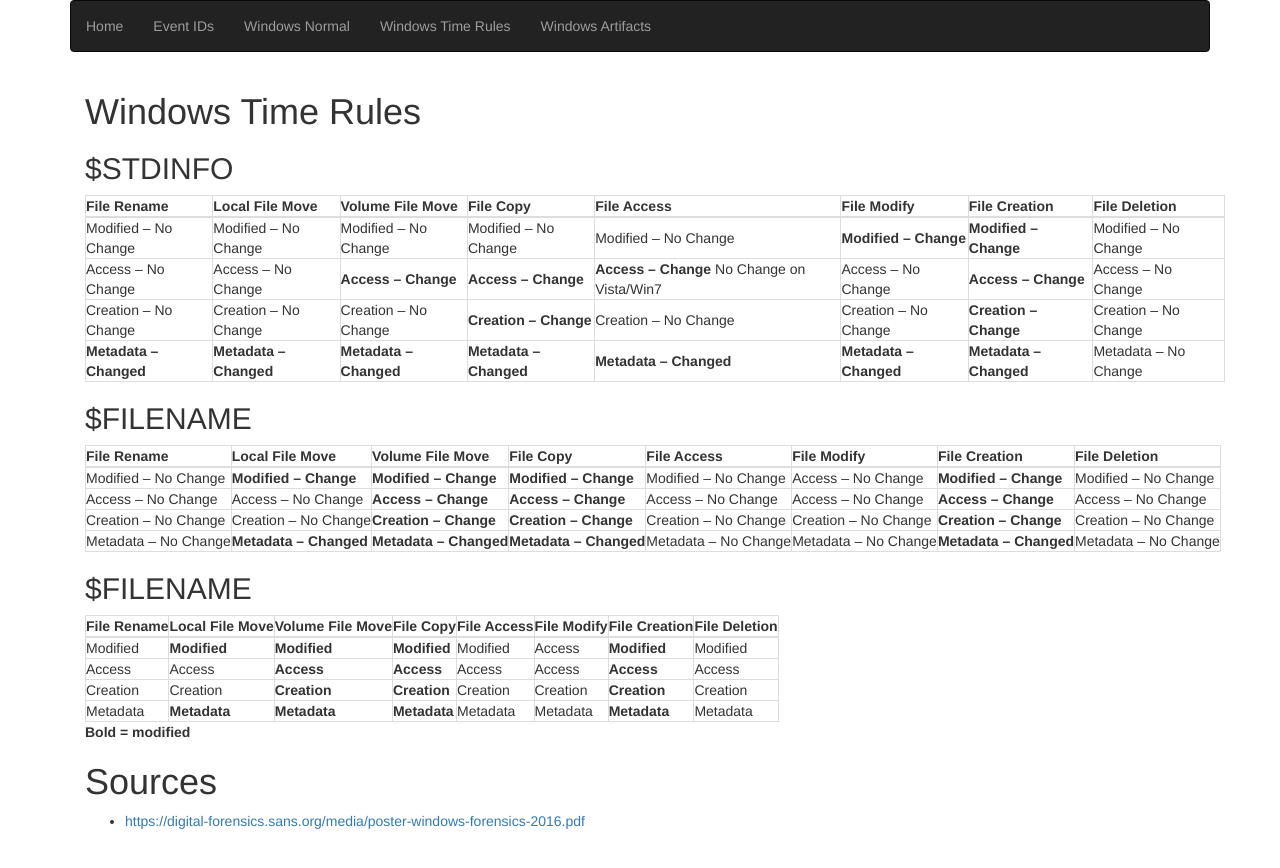
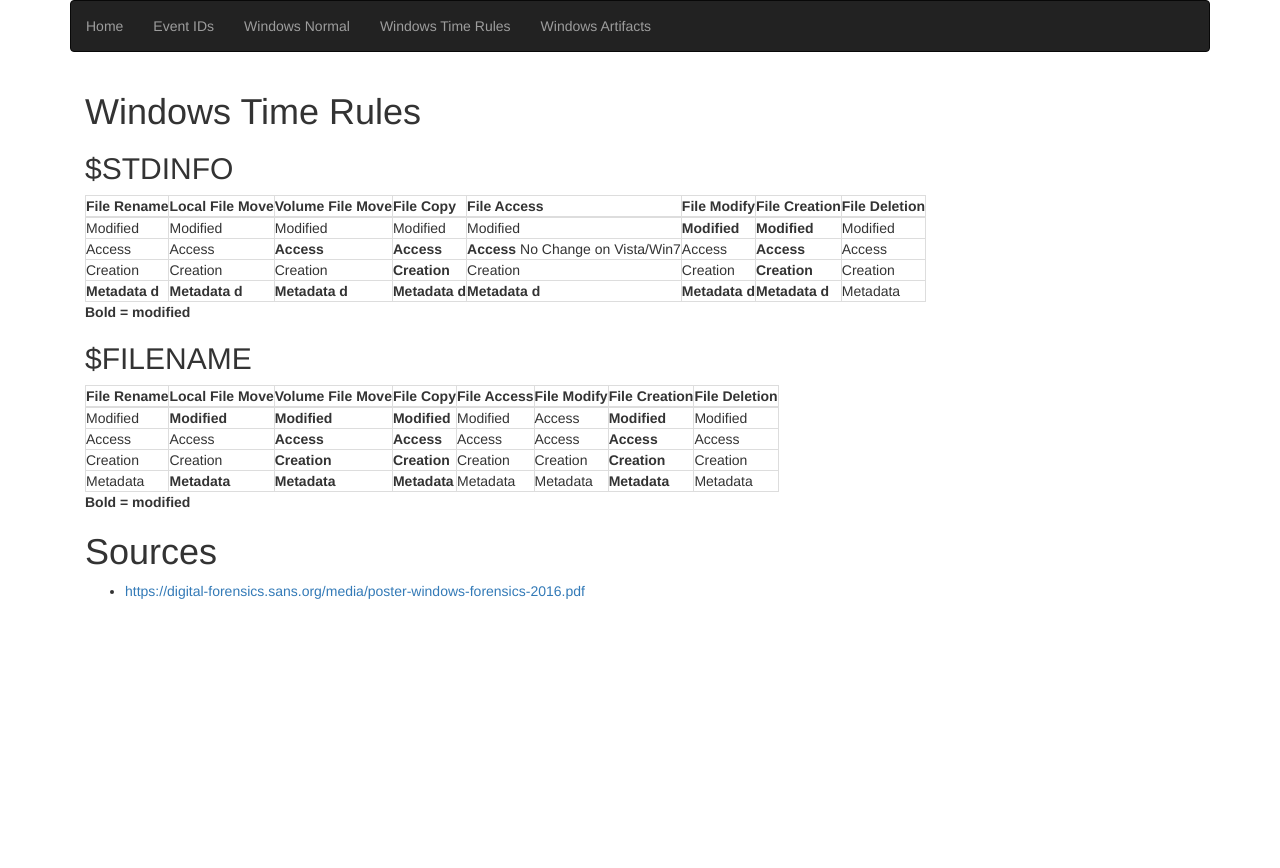
Before and after one commit to jipegit/jipegit.github.io, a Jekyll site: the page built from windows-time-rules.md, in a window 1280 px wide. Shown: the top 868 px of the page. Built offline with Jekyll 4.4.1, drawn with Linux system fonts in a browser that asks for light colours.

Commit message:
wtr update
wtr update

```diff
--- a/windows-time-rules.md
+++ b/windows-time-rules.md
@@ -10,20 +10,13 @@
 {:.table-bordered}
 | File Rename          | Local File Move      | Volume File Move     | File Copy            | File Access                             | File Modify          | File Creation      | File Deletion        |
 |----------------------|----------------------|----------------------|----------------------|-----------------------------------------|----------------------|--------------------|----------------------|
-| Modified – No Change | Modified – No Change | Modified – No Change | Modified – No Change | Modified – No Change                    | <b>Modified – Change</b>    | <b>Modified – Change</b>  | Modified – No Change |
-| Access – No Change   | Access – No Change   | <b>Access – Change</b>      | <b>Access – Change</b>      | <b>Access – Change</b> No Change on Vista/Win7 | Access – No Change   | <b>Access – Change</b>    | Access – No Change   |
-| Creation – No Change | Creation – No Change | Creation – No Change | <b>Creation – Change</b>    | Creation – No Change                    | Creation – No Change | <b>Creation – Change</b>  | Creation – No Change |
-| <b>Metadata – Changed</b>   | <b>Metadata – Changed</b>   | <b>Metadata – Changed</b>   | <b>Metadata – Changed</b>   | <b>Metadata – Changed</b>                      | <b>Metadata – Changed</b>   | <b>Metadata – Changed</b> | Metadata – No Change |
+| Modified  | Modified  | Modified  | Modified  | Modified                     | <b>Modified </b>    | <b>Modified </b>  | Modified  |
+| Access    | Access    | <b>Access </b>      | <b>Access </b>      | <b>Access </b> No Change on Vista/Win7 | Access    | <b>Access </b>    | Access    |
+| Creation  | Creation  | Creation  | <b>Creation </b>    | Creation                     | Creation  | <b>Creation </b>  | Creation  |
+| <b>Metadata d</b>   | <b>Metadata d</b>   | <b>Metadata d</b>   | <b>Metadata d</b>   | <b>Metadata d</b>                      | <b>Metadata d</b>   | <b>Metadata d</b> | Metadata  |
 
-## $FILENAME
+<b>Bold = modified</b>
 
-{:.table-bordered}
-| File Rename          | Local File Move      | Volume File Move   | File Copy          | File Access          | File Modify          | File Creation      | File Deletion        |
-|----------------------|----------------------|--------------------|--------------------|----------------------|----------------------|--------------------|----------------------|
-| Modified – No Change | <b>Modified – Change</b>    | <b>Modified – Change</b>  | <b>Modified – Change</b>  | Modified – No Change | Access – No Change   | <b>Modified – Change</b>  | Modified – No Change |
-| Access – No Change   | Access – No Change   | <b>Access – Change</b>    | <b>Access – Change</b>    | Access – No Change   | Access – No Change   | <b>Access – Change</b>    | Access – No Change   |
-| Creation – No Change | Creation – No Change | <b>Creation – Change</b>  | <b>Creation – Change</b>  | Creation – No Change | Creation – No Change | <b>Creation – Change</b>  | Creation – No Change |
-| Metadata – No Change | <b>Metadata – Changed</b>   | <b>Metadata – Changed</b> | <b>Metadata – Changed</b> | Metadata – No Change   | Metadata – No Change   | <b>Metadata – Changed</b> | Metadata – No Change |
 
 ## $FILENAME
 
```
